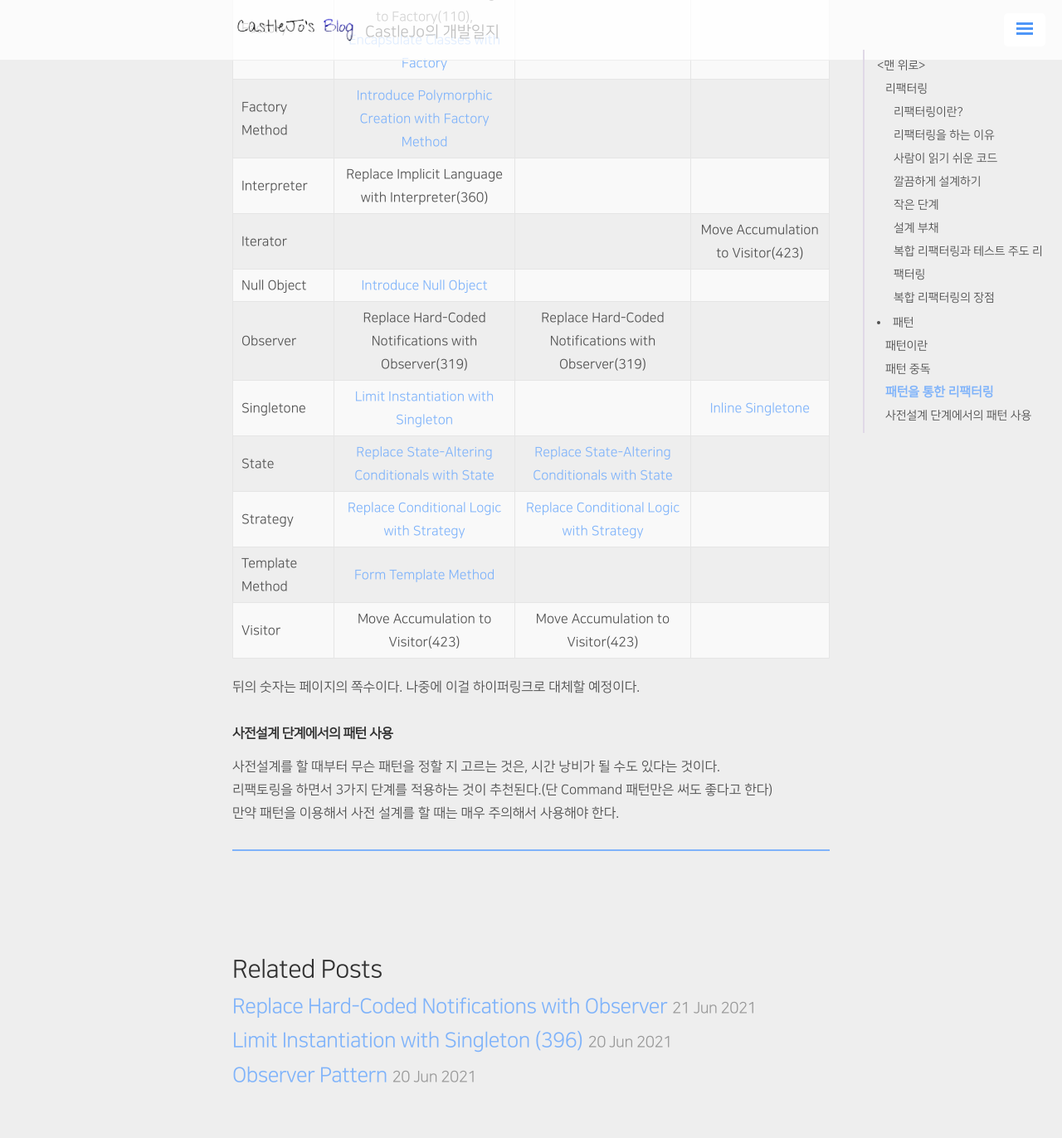
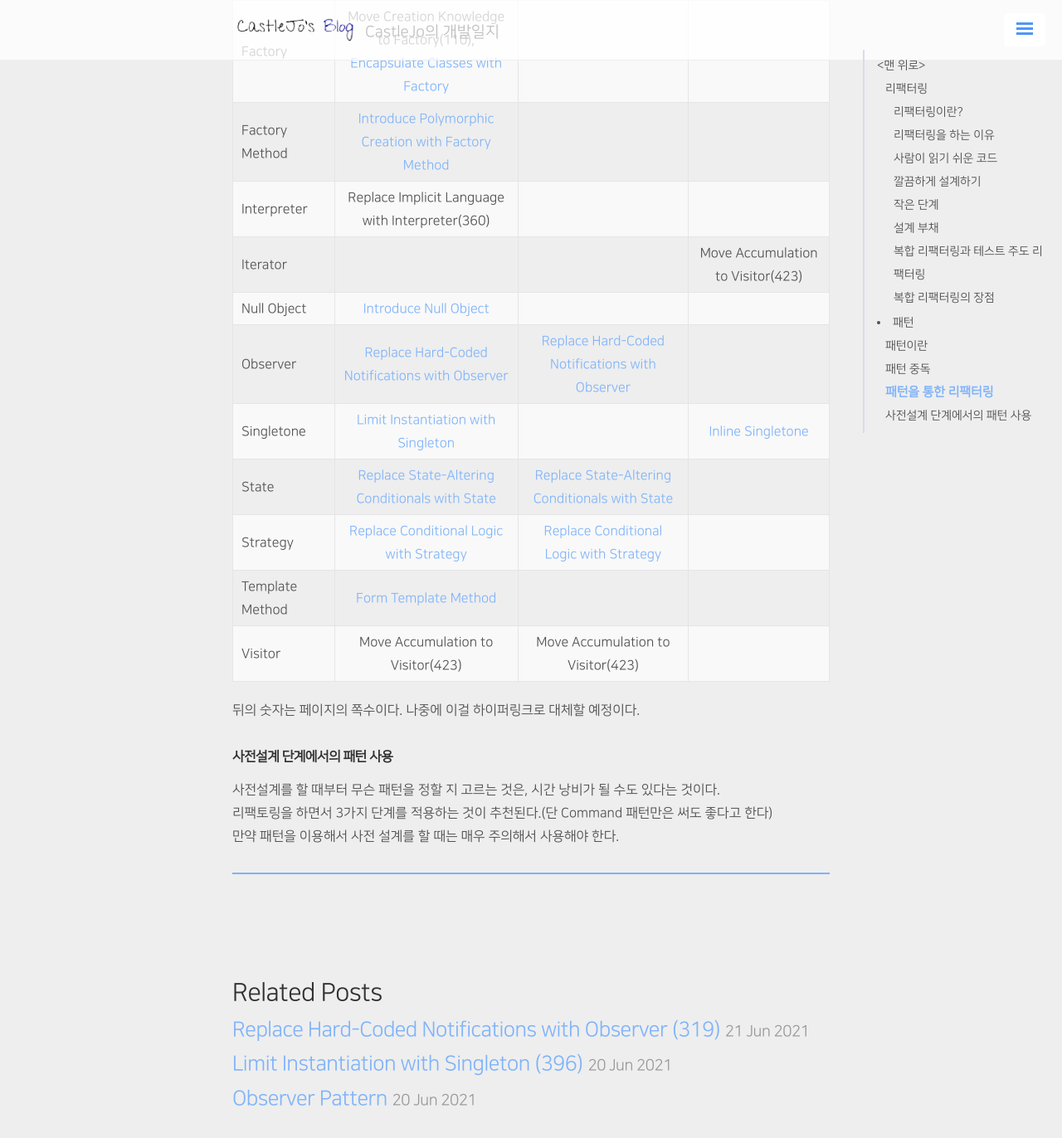
Before and after one commit to ukcastle/ukcastle.github.io, a Jekyll site: the page built from _posts/Refactoring/2021-04-08-RF-Ch2-3.md, in a window 1280 px wide and 1400 px high, scrolled down 4880 px. Shown: the top 1372 px of the window at 83% size. Built offline with Jekyll 4.4.1, drawn with Linux system fonts in a browser that asks for light colours; nearby versions of some CDN libraries; a script that is not in the unit is left out; comment, search, counter and statistics services are not loaded.

Commit message:
docs: 319 href

```diff
--- a/_posts/Refactoring/2021-04-08-RF-Ch2-3.md
+++ b/_posts/Refactoring/2021-04-08-RF-Ch2-3.md
@@ -176,7 +176,7 @@ public class HelloWorld {
 |Interpreter|Replace Implicit Language with Interpreter(360)|||
 |Iterator|||Move Accumulation to Visitor(423)|
 |Null Object|[Introduce Null Object](https://jo631.github.io/refactoring/2021/05/18/Introduce-Null-Object/)|||
-|Observer|Replace Hard-Coded Notifications with Observer(319)|Replace Hard-Coded Notifications with Observer(319)||
+|Observer|[Replace Hard-Coded Notifications with Observer](https://jo631.github.io/refactoring/2021/06/21/Replace-Hard-Coded-Notifications-with-Observer/)|[Replace Hard-Coded Notifications with Observer](https://jo631.github.io/refactoring/2021/06/21/Replace-Hard-Coded-Notifications-with-Observer/)||
 |Singletone|[Limit Instantiation with Singleton](https://jo631.github.io/refactoring/2021/06/20/Limit-Instantiation-with-Singleton/)||[Inline Singletone](https://jo631.github.io/refactoring/2021/05/19/Inline-Singleton/)|
 |State|[Replace State-Altering Conditionals with State](https://jo631.github.io/refactoring/2021/05/13/Replace-State-Altering-Conditionals-with-State/)|[Replace State-Altering Conditionals with State](https://jo631.github.io/refactoring/2021/05/13/Replace-State-Altering-Conditionals-with-State/)||
 |Strategy|[Replace Conditional Logic with Strategy](https://jo631.github.io/refactoring/2021/04/15/Replace-Conditional-Logic-with-Strategy/)|[Replace Conditional Logic with Strategy](https://jo631.github.io/refactoring/2021/04/15/Replace-Conditional-Logic-with-Strategy/)||
```
Also changed, not shown: _posts/Refactoring/2021-04-12-RF-Ch5.md (+1 -1 lines), _posts/Refactoring/2021-06-21-Replace-Hard-Coded-Notifications-with-Observer.md (+1 -1 lines).
